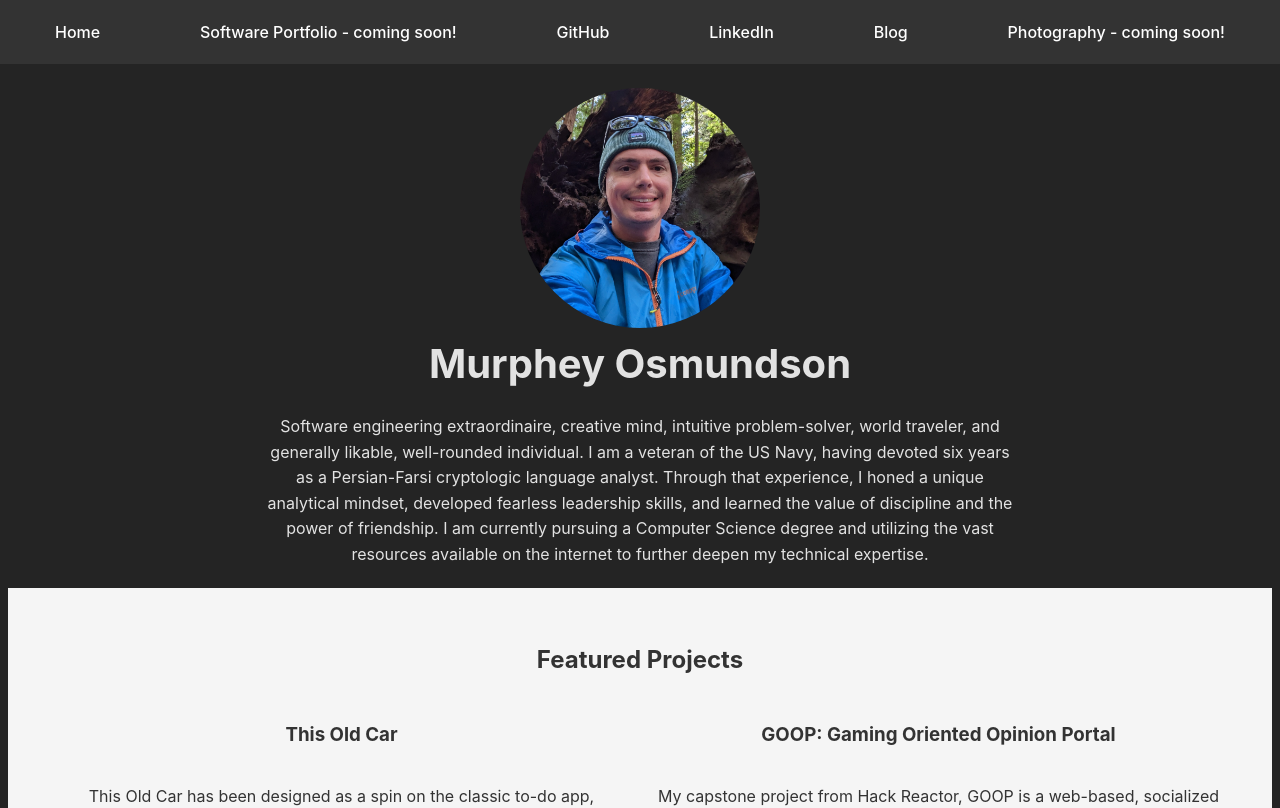
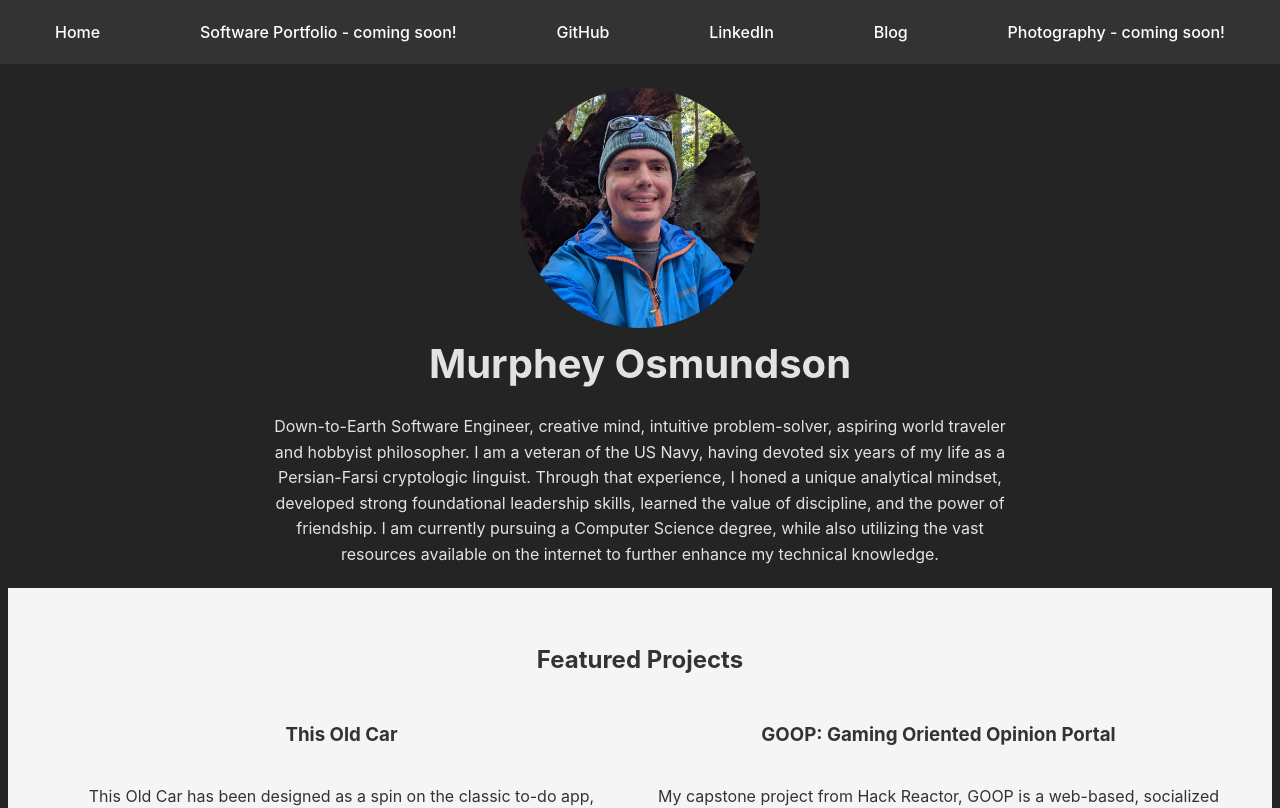
Before and after one commit to Hachibroku/portfolio, a React (Vite) app in the folder frontend/: page / in a window 1280 px wide. Shown: the top 808 px of the page. Built offline with nearby package versions, Linux system fonts and the light colour scheme.

Commit message:
Description updated.

```diff
--- a/frontend/src/Portfolio.jsx
+++ b/frontend/src/Portfolio.jsx
@@ -9,7 +9,7 @@ const Portfolio = () => {
         <img src="murphey2.jpeg" alt="Picture of Murphey" />
         <h1>Murphey Osmundson</h1>
         <p>
-Software engineering extraordinaire, creative mind, intuitive problem-solver, world traveler, and generally likable, well-rounded individual. I am a veteran of the US Navy, having devoted six years as a Persian-Farsi cryptologic language analyst. Through that experience, I honed a unique analytical mindset, developed fearless leadership skills, and learned the value of discipline and the power of friendship. I am currently pursuing a Computer Science degree and utilizing the vast resources available on the internet to further deepen my technical expertise.
+          Down-to-Earth Software Engineer, creative mind, intuitive problem-solver, aspiring world traveler and hobbyist philosopher. I am a veteran of the US Navy, having devoted six years of my life as a Persian-Farsi cryptologic linguist. Through that experience, I honed a unique analytical mindset, developed strong foundational leadership skills, learned the value of discipline, and the power of friendship. I am currently pursuing a Computer Science degree, while also utilizing the vast resources available on the internet to further enhance my technical knowledge.
         </p>
 
       </section>
```
